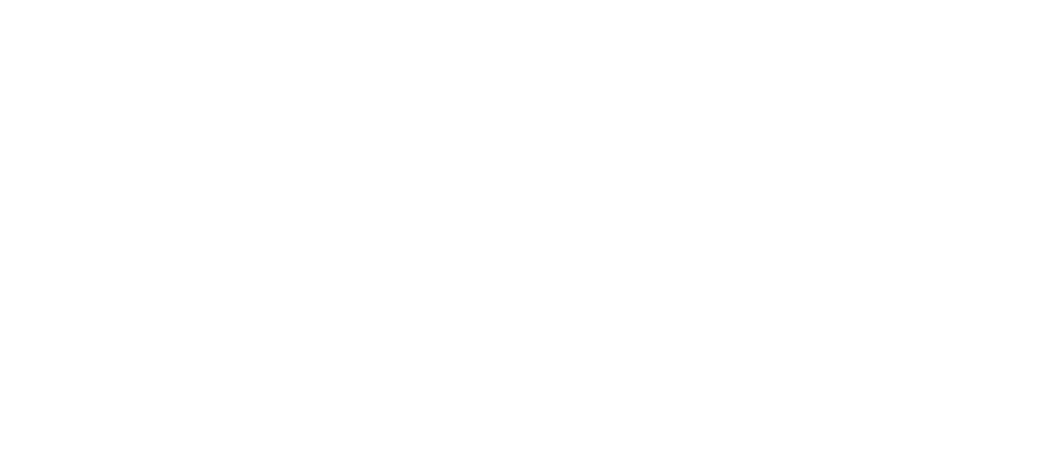
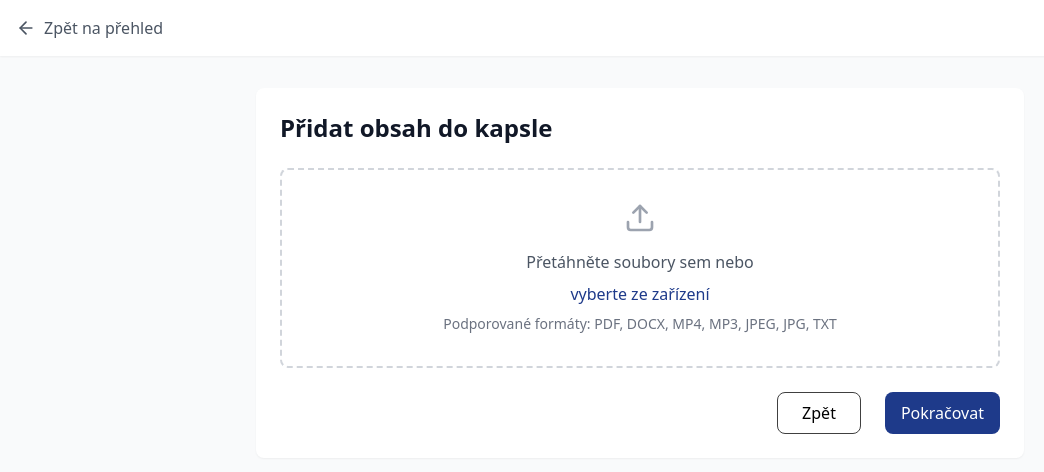
Before and after one commit to spinkma1/pm2-time-capsule, a React (Vite) app in the folder frontend/time-capsule/: page /addFiles in a window 1280 px wide. Before the commit this address had no page. Shown: the top 472 px of the page, without its empty margins (0-1044 px from the left). Built offline with nearby package versions, Linux system fonts and the light colour scheme.

Commit message:
Add files added.

```diff
--- a/frontend/time-capsule/src/App.jsx
+++ b/frontend/time-capsule/src/App.jsx
@@ -6,12 +6,13 @@ import { BrowserRouter as Router, Routes, Route } from 'react-router-dom';
 import LandingPage from './screens/LandingPage';
 import AuthPages from './screens/AuthPages';
 import Dashboard from './screens/Dashboard';
-import CapsuleDetail from './screens/CapsuleDetail';
+import CapsuleDetail from './screens/capsuleDetail/CapsuleDetail';
 import TermsOfUse from './screens/TermsOfUse';
 import PrivacyPolicy from './screens/PrivacyPolicy';
 import CreateCapsule from './screens/capsuleCreation/CreateCapsule';
 import PasswordRecovery from './screens/PasswordRecovery';
 import QRGenerator from './screens/capsuleCreation/QRGenerator';
+import FilesInput from './screens/capsuleDetail/FilesInput';
 
 const App = () => {
     const [user, setUser] = useState(null); // Any type for user, can be replaced with more specific type
@@ -31,6 +32,7 @@ const App = () => {
                     <Route path="/dashboard" element={<Dashboard  user={user} setSelectedCapsule={setSelectedCapsule} />} />
                     <Route path="/capsuleDetail" element={<CapsuleDetail  capsule={selectedCapsule} />} />
                     <Route path="/qrcode" element={<QRGenerator />} />
+                    <Route path="/addFiles" element={<FilesInput capsule={selectedCapsule} setSelectedCapsule={setSelectedCapsule}/>} />
                 </Routes>
             </div>
         </Router>
--- a/frontend/time-capsule/src/screens/CapsuleDetail.jsx
+++ b/frontend/time-capsule/src/screens/capsuleDetail/CapsuleDetail.jsx
@@ -14,7 +14,7 @@ import {
 } from 'lucide-react';
 import { useNavigate } from 'react-router-dom';
 
-const CapsuleDetail = ({ capsule }) => {
+const CapsuleDetail = ({ capsule, setSelectedCapsule }) => {
     const navigate = useNavigate();
     const [showContributors, setShowContributors] = useState(false);
 
@@ -122,10 +122,13 @@ const CapsuleDetail = ({ capsule }) => {
                     {/* Action buttons */}
                     {capsule.status === 'editing' ? (
                     <div className="flex flex-col sm:flex-row sm:space-x-4 mb-6">
-                            <button className="flex items-center mb-4 sm:mb-0 px-4 py-2 bg-blue-900 text-white rounded-lg hover:bg-blue-800">
-                                <Plus size={20} className="mr-2" />
-                                Přidat obsah
-                            </button>
+                            {capsule.status === 'editing' && capsule.items.length < capsule.maxItems ? (
+                                <button
+                                className="flex items-center mb-4 sm:mb-0 px-4 py-2 bg-blue-900 text-white rounded-lg hover:bg-blue-800"
+                                onClick={() =>{navigate('/addFiles')}}>
+                                    <Plus size={20} className="mr-2" />
+                                    Přidat obsah
+                                </button>) : (<></>)}
                             <button className="flex items-center px-4 py-2 border border-gray-300 text-gray-700 rounded-lg hover:bg-gray-50">
                                 <Users size={20} className="mr-2" />
                                 Pozvat přispěvatele
--- /dev/null
+++ b/frontend/time-capsule/src/screens/capsuleDetail/FilesInput.jsx
@@ -0,0 +1,210 @@
+import React, { useState } from 'react';
+import { File, Image, Video, FileText, Trash2, ArrowLeft, Upload } from 'lucide-react';
+import { useNavigate } from 'react-router-dom';
+
+const FileUpload = ({ capsule, setSelectedCapsule }) => {
+    const navigate = useNavigate();
+    const [files, setFiles] = useState([]);
+    const [uploadType, setUploadType] = useState('drag');
+    const [dragActive, setDragActive] = useState(false);
+    const [message, setMessage] = useState('');
+    const [errorMessage, setErrorMessage] = useState('');
+
+    // Allowed file types
+    const allowedFileTypes = [
+        'application/pdf', // PDF
+        'application/vnd.openxmlformats-officedocument.wordprocessingml.document', // DOCX
+        'video/mp4', // MP4
+        'audio/mp3', // MP3
+        'text/plain', // TXT
+        'image/jpeg', // JPG and JPEG
+    ];
+
+    // Validate file format
+    const isFileTypeValid = (file) => allowedFileTypes.includes(file.type);
+
+    // Validate maximum item count
+    const isWithinMaxItemsLimit = (newFilesCount) => {
+        return capsule.items.length + files.length + newFilesCount <= capsule.maxItems;
+    };
+
+    const handleDrag = (e) => {
+        e.preventDefault();
+        e.stopPropagation();
+        setDragActive(e.type === "dragenter" || e.type === "dragover");
+    };
+
+    const handleDrop = (e) => {
+        e.preventDefault();
+        e.stopPropagation();
+        setDragActive(false);
+
+        const droppedFiles = Array.from(e.dataTransfer.files);
+        const validFiles = droppedFiles.filter(isFileTypeValid);
+        const invalidFiles = droppedFiles.filter((file) => !isFileTypeValid(file));
+
+        if (!isWithinMaxItemsLimit(validFiles.length)) {
+            setErrorMessage(`Překročen maximální počet položek: ${capsule.maxItems}.`);
+            return;
+        }
+
+        if (invalidFiles.length > 0) {
+            setErrorMessage("Tento formát není podporován.");
+        } else {
+            setErrorMessage('');
+        }
+
+        setFiles((prevFiles) => [...prevFiles, ...validFiles]);
+    };
+
+    const handleFileUpload = (e) => {
+        const selectedFiles = Array.from(e.target.files);
+        const validFiles = selectedFiles.filter(isFileTypeValid);
+        const invalidFiles = selectedFiles.filter((file) => !isFileTypeValid(file));
+
+        if (!isWithinMaxItemsLimit(validFiles.length)) {
+            setErrorMessage(`Překročen maximální počet položek: ${capsule.maxItems}.`);
+            return;
+        }
+
+        if (invalidFiles.length > 0) {
+            setErrorMessage("Tento formát není podporován.");
+        } else {
+            setErrorMessage('');
+        }
+
+        setFiles((prevFiles) => [...prevFiles, ...validFiles]);
+    };
+
+    const removeFile = (index) => {
+        setFiles(files.filter((_, i) => i !== index));
+    };
+
+    const getFileIcon = (file) => {
+        const fileType = file.type;
+
+        if (fileType.startsWith("image/")) return <Image className="text-blue-500" />;
+        if (fileType.startsWith("video/")) return <Video className="text-red-500" />;
+        if (fileType === "application/pdf") return <File className="text-gray-500" />;
+        if (fileType.startsWith("text/") || fileType.includes("word")) return <FileText className="text-green-500" />;
+
+        return <File className="text-gray-400" />;
+    };
+
+    const formatFileSize = (size) => {
+        if (size < 1024) return `${size} B`;
+        if (size < 1024 * 1024) return `${(size / 1024).toFixed(1)} KB`;
+        return `${(size / (1024 * 1024)).toFixed(1)} MB`;
+    };
+
+    const ContentUploadStep = () => (
+        <div className="space-y-6">
+            <div className="flex items-center justify-between mb-6">
+                <h2 className="text-2xl font-bold text-gray-900">Přidat obsah do kapsle</h2>
+            </div>
+            {uploadType === 'drag' ? (
+                <div>
+                    <div
+                        onDragEnter={handleDrag}
+                        onDragLeave={handleDrag}
+                        onDragOver={handleDrag}
+                        onDrop={handleDrop}
+                        className={`border-2 border-dashed rounded-lg p-8 text-center ${dragActive ? 'border-blue-900 bg-blue-50' : 'border-gray-300'}`}
+                    >
+                        <Upload size={32} className="mx-auto mb-4 text-gray-400" />
+                        <p className="text-gray-600 mb-2">
+                            Přetáhněte soubory sem nebo
+                        </p>
+                        <label className="text-blue-900 font-medium hover:underline cursor-pointer">
+                            vyberte ze zařízení
+                            <input type="file" multiple onChange={handleFileUpload} className="hidden" accept=".pdf, .docx, .mp4, .mp3, .txt, .jpeg, .jpg" />
+                        </label>
+                        <p className="text-sm text-gray-500 mt-2">
+                            Podporované formáty: PDF, DOCX, MP4, MP3, JPEG, JPG, TXT
+                        </p>
+                        {errorMessage && <p className="text-red-500 mt-2">{errorMessage}</p>}
+                    </div>
+                </div>
+            ) : (
+                <div className="space-y-4">
+                    <textarea
+                        placeholder="Napište svoji zprávu..."
+                        className="w-full h-40 px-4 py-3 border border-gray-300 rounded-lg focus:outline-none focus:ring-2 focus:ring-blue-900"
+                        value={message}
+                        onChange={(e) => setMessage(e.target.value)}
+                    />
+                    <div className="flex justify-end">
+                        <button className="bg-blue-900 text-white px-6 py-2 rounded-lg hover:bg-blue-800">
+                            Přidat zprávu
+                        </button>
+                    </div>
+                </div>
+            )}
+            {files.length > 0 && (
+                <div className="mt-8">
+                    <h3 className="font-medium text-gray-900 mb-4">Nahrané soubory</h3>
+                    <div className="space-y-3">
+                        {files.map((file, index) => (
+                            <div key={index} className="bg-gray-50 p-4 rounded-lg">
+                                <div className="flex items-center justify-between">
+                                    <div className="flex items-center space-x-3">
+                                        {getFileIcon(file)}
+                                        <div>
+                                            <div className="font-medium">{file.name}</div>
+                                            <div className="text-sm text-gray-500">{formatFileSize(file.size)}</div>
+                                        </div>
+                                    </div>
+                                    <button
+                                        onClick={() => removeFile(index)}
+                                        className="text-gray-400 hover:text-red-500"
+                                    >
+                                        <Trash2 size={20} />
+                                    </button>
+                                </div>
+                            </div>
+                        ))}
+                    </div>
+                </div>
+            )}
+        </div>
+    );
+
+    return (
+        <div className="min-h-screen bg-gray-50">
+            <header className="bg-white shadow-sm">
+                <div className="container mx-auto px-4 py-4">
+                    <button
+                        onClick={() => navigate('/dashboard')}
+                        className="flex items-center text-gray-600 hover:text-blue-900"
+                    >
+                        <ArrowLeft size={20} className="mr-2" />
+                        Zpět na přehled
+                    </button>
+                </div>
+            </header>
+            <main className="container mx-auto px-4 py-8">
+                <div className="max-w-3xl mx-auto">
+                    <div className="bg-white rounded-lg shadow-sm p-6">
+                        <ContentUploadStep />
+                        <div className="flex justify-end mt-6">
+                            <button
+                                onClick={() => navigate("/capsuleDetail")}
+                                className="px-6 py-2 mx-6 text-base text-center text-black bg-white rounded-lg border border-solid border-neutral-700 hover:bg-gray-200"
+                            >
+                                Zpět
+                            </button>
+                            <button
+                                onClick={() => navigate("/capsuleDetail")}
+                                className="px-4 py-2 bg-blue-900 text-white rounded-lg hover:bg-blue-800"
+                            >
+                                Pokračovat
+                            </button>
+                        </div>
+                    </div>
+                </div>
+            </main>
+        </div>
+    );
+};
+
+export default FileUpload;
```
Also changed, not shown: frontend/time-capsule/src/screens/Dashboard.jsx (+15 -12 lines).
